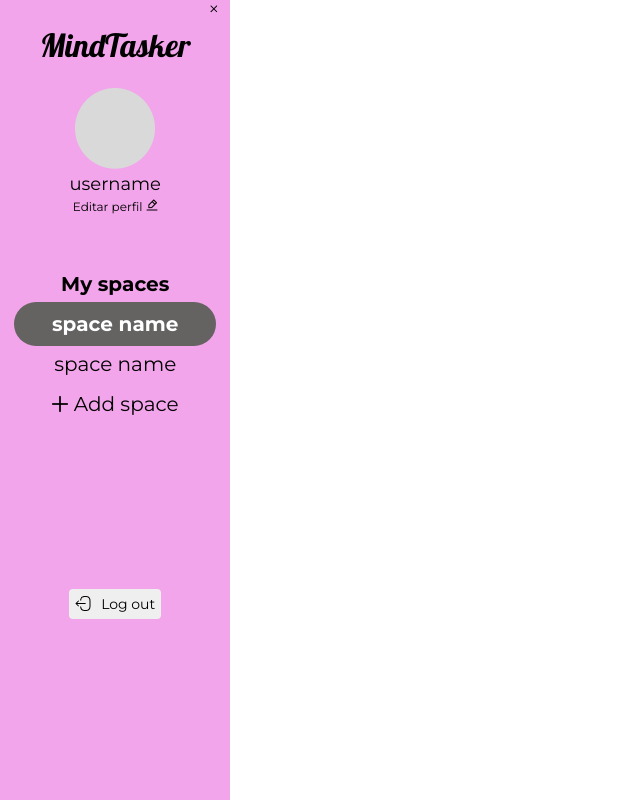
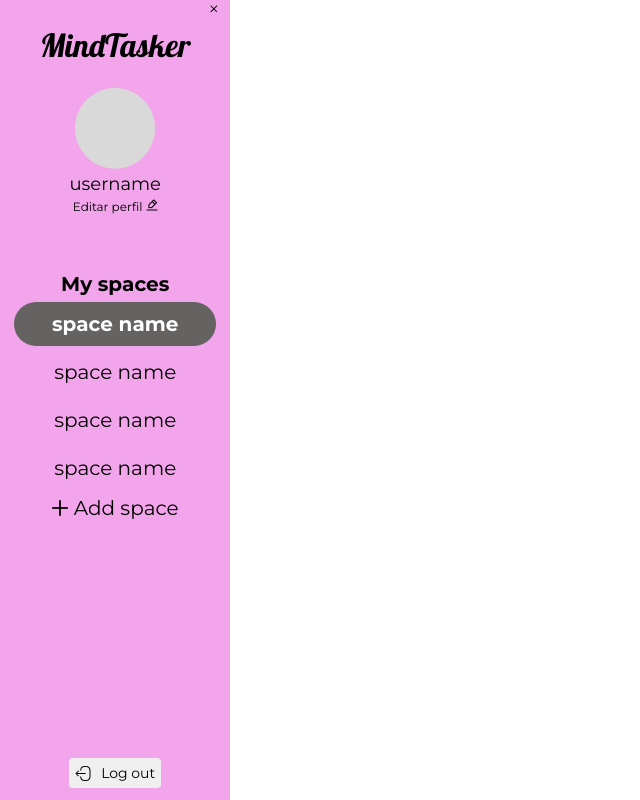
Before and after one commit to karolineterra/MindTasker, a React (Create React App) app in the folder my-app/: page / in a window 1280 px wide. Shown: the whole page, without its empty margins (0-640 px from the left). Built offline with nearby package versions, Linux system fonts and the light colour scheme.

Commit message:
ajustei o alinhamento do botão de logout

```diff
--- a/my-app/src/components/Sidebar.js
+++ b/my-app/src/components/Sidebar.js
@@ -25,6 +25,8 @@ function Sidebar() {
                 <ul>
                     <li><a href="" className="selectedSpace">space name</a></li>
                     <li><a href="">space name</a></li>
+                    <li><a href="">space name</a></li>
+                    <li><a href="">space name</a></li>
                 </ul>
                 <button className="addSpaceButton"><img src={addSpaceImage}></img>Add space</button>
             </div>
--- a/my-app/src/styles/Sidebar.css
+++ b/my-app/src/styles/Sidebar.css
@@ -8,6 +8,17 @@
     height: 100vh;
     width: 18%;
 }
+
+/*   BOTÃO DE SAIR    */
+.closeIcon {
+    align-self: flex-end;
+    margin-right: 0.75rem;
+    background: none;
+    border: none;
+    cursor:pointer;
+}
+
+/*     LOGOTIPO       */
 
 .logotype {
     font-size: 2rem;
@@ -27,13 +38,6 @@
 }
 .userImage {
     width: 50%;
-}
-
-.closeIcon {
-    align-self: flex-end;
-    margin-right: 0.75rem;
-    background: none;
-    border: none;
 }
 
 .userName {
@@ -66,13 +70,19 @@
     display: flex;
     flex-direction: column;
     align-items: center;
-    gap: 1rem;
+    gap: 1.5rem;
 
 }
 .userSpaces ul a {
     text-decoration: none;
     color: #000;
     font-size: 1.25rem;
+}
+
+.userSpaces ul a:hover {
+    background-color: #858484;
+    border-radius: 50px;
+    padding: 10px 38px;
 }
 
 .userSpaces .selectedSpace {
@@ -99,11 +109,12 @@
 .logoutButton {
     border: none;
     padding: 6px;
-    display: inline-flex;
+    display: flex;
     align-items: center;
     justify-content: center;
     gap: 10px;
     border-radius: 4px;
-    margin-top: 75%;
     font-size: 0.875rem;
+    margin-top: auto;
+    margin-bottom: 5%;
 }
```
